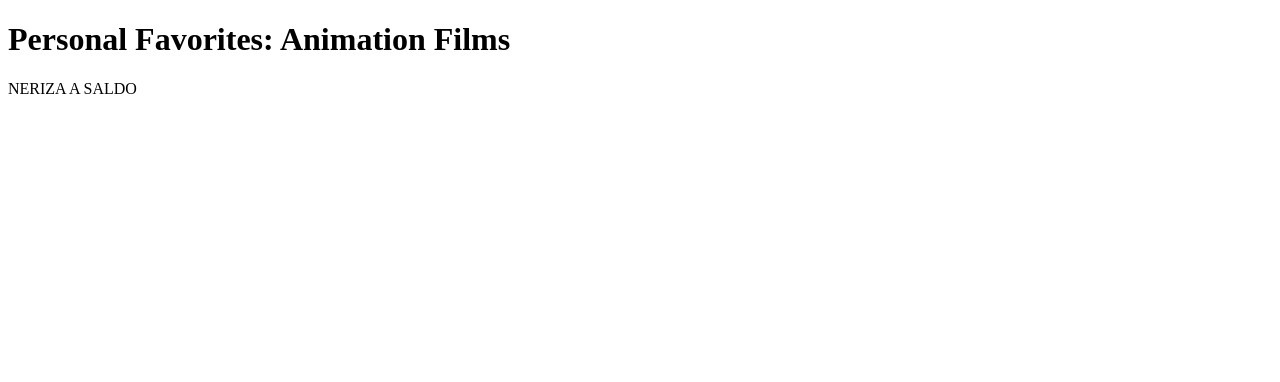
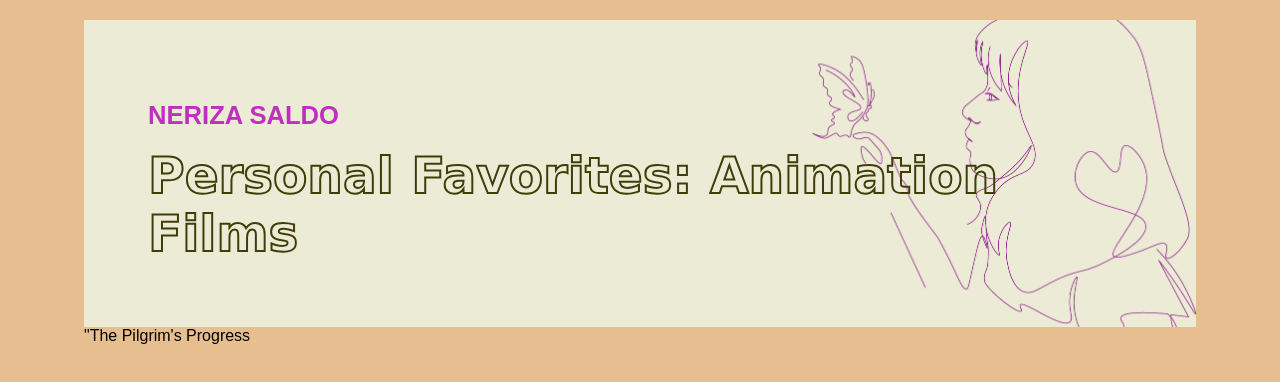
Before and after one commit to itsmeneriza/favorite, a plain HTML site: page index.html in a window 1280 px wide. Drawn offline with Linux system fonts and the light colour scheme.

Commit message:
adjust structure and styles

```diff
--- a/index.html
+++ b/index.html
@@ -4,17 +4,21 @@
     <meta charset="UTF-8">
     <meta name="viewport" content="width=device-width, initial-scale=1.0">
     <title>Personal Favorite</title>
+    <link rel="stylesheet" href="style.css">
 </head>
 <body>
     <header>
-        <h1>Personal Favorites: Animation Films</h1>
-        <div id="name">NERIZA A SALDO</div>
+        <h1>NERIZA SALDO</h1>
+        <div id="name">Personal Favorites: Animation Films</div>
     </header>
 
     <main>
+        <div id="1">
+            "The Pilgrim's Progress
+        </div>
 
+        <div></div>
     </main>
 
-    <footer></footer>
 </body>
 </html>
--- a/style.css
+++ b/style.css
@@ -3,11 +3,9 @@
 }
 
 body {
-    height: 980px;
-    overflow-y: auto;
     border: 1px;
     font-family: Arial, sans-serif;
-    margin: 0;
+    margin: 0 5vw;
     padding: 20px;
     background-color:rgb(230, 190, 143);
     background-size: cover;
@@ -19,7 +17,7 @@ header {
     flex-direction: column;
     background-color:rgb(236, 236, 214);
     background-image: url("drawing.png");
-    background-size:40vw;
+    background-size:30vw;
     background-position:right;
     background-repeat: no-repeat;
     padding: 5vw;
@@ -27,12 +25,12 @@ header {
 }
 
 header h1 {
-    font-size:3vw;
+    font-size:2vw;
     color: rgb(192, 48, 192);
 }
 
 #name {
-    font-size: 7vw;
+    font-size: 50px;
     font-family: Verdana, Geneva, Tahoma, sans-serif;
     font-weight:bold;
     -webkit-text-fill-color: transparent;
```
